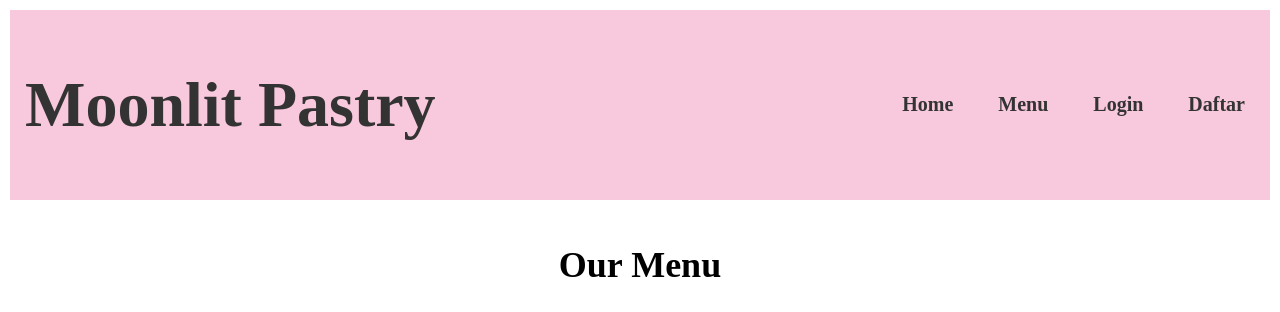
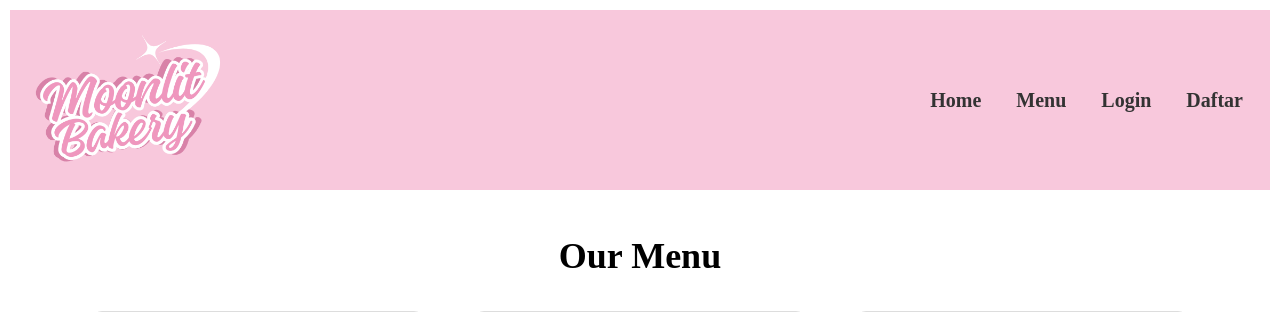
Before and after one commit to astridpradnya12/UAS_PEMOGRAMANWEB, a PHP site: page /menu.php in a window 1280 px wide. Shown: the top 312 px of the page. Run offline with PHP 8.4, Linux system fonts and the light colour scheme.

Commit message:
ubah logo

```diff
--- a/moonlit/daftar.php
+++ b/moonlit/daftar.php
@@ -10,7 +10,7 @@
 <body>
   <div class="header">
     <div class="header-container">
-      <h1>Moonlit Pastry</h1>
+    <img src="assets/LOGO.png" alt="Moonlit Bakery Logo" class="logo">
     </div>
     <div class="header-right">
     <a href="index.php">Home</a>
--- a/moonlit/index.php
+++ b/moonlit/index.php
@@ -10,7 +10,7 @@
 <body>
   <div class="header">
     <div class="header-container">
-    <img src="LOGO.png" alt="Moonlit Bakery Logo" class="logo">
+    <img src="assets/LOGO.png" alt="Moonlit Bakery Logo" class="logo">
     </div>
     <div class="header-right">
       <a href="index.php">Home</a>
--- a/moonlit/login.php
+++ b/moonlit/login.php
@@ -10,7 +10,7 @@
 <body>
   <div class="header">
     <div class="header-container">
-      <h1>Moonlit Pastry</h1>
+    <img src="assets/LOGO.png" alt="Moonlit Bakery Logo" class="logo">
     </div>
     <div class="header-right">
     <a href="index.php">Home</a>
--- a/moonlit/macmenu.php
+++ b/moonlit/macmenu.php
@@ -25,7 +25,7 @@
     <h1> Variant</h2>
     <div class="products">
       <div class="product-mac">
-        <img src="assest/macCoklat.jpeg" alt="Macaroon">
+        <img src="assets/macCoklat.jpeg" alt="Macaroon">
         <h2>Chocolate</h2>
         <p>Rp. 16.000</p>
       </div>
--- a/moonlit/menu.php
+++ b/moonlit/menu.php
@@ -10,7 +10,7 @@
 <body>
   <div class="header">
     <div class="header-container">
-      <h1>Moonlit Pastry</h1>
+    <img src="assets/LOGO.png" alt="Moonlit Bakery Logo" class="logo">
     </div>
     <div class="header-right">
     <a href="index.php">Home</a>
--- a/moonlit/script.js
+++ b/moonlit/script.js
@@ -1,3 +1,4 @@
+
 document.getElementById('formmember').addEventListener('submit', function (event) {
     event.preventDefault();
 
--- a/moonlit/style.css
+++ b/moonlit/style.css
@@ -5,21 +5,21 @@ body {
 }
 
 .header {
-    background-color: #F8C8DC;
-    padding:15px;
+    background-color: #f8c8dc;
+    padding: 17px;
     display: flex;
     justify-content: space-between;
     align-items: center;
 }
 
 .logo {
-    width: 100px;
+    width: 200px;
     height: auto;
 }
 
 .header-container h1 {
     display: inline-block;
-    gap: 15px;
+    gap: 10px;
     text-decoration: none;
     color: #333;
     font-size: 4em;
@@ -32,7 +32,7 @@ body {
 
 .header-right {
     display: flex;
-    gap: 25px;
+    gap: 15px;
 }
 
 .header-right a {
```
Also changed, not shown: moonlit/assets/logo.png.
